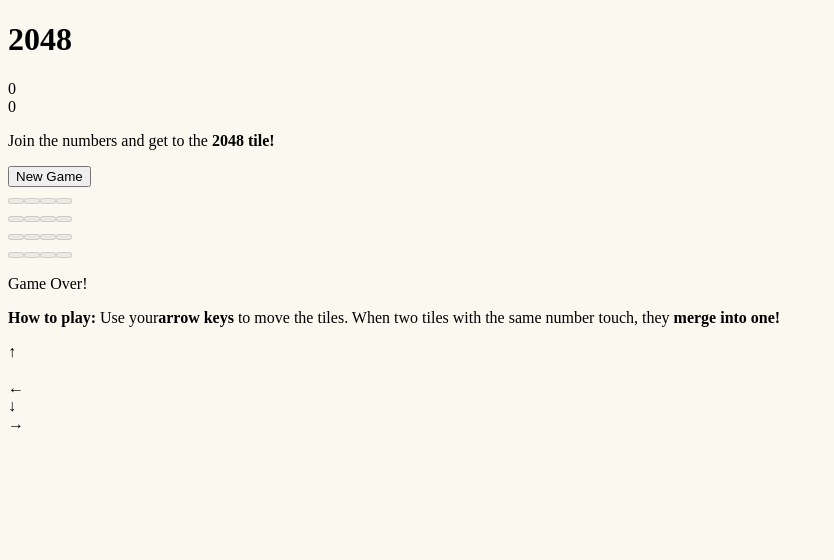
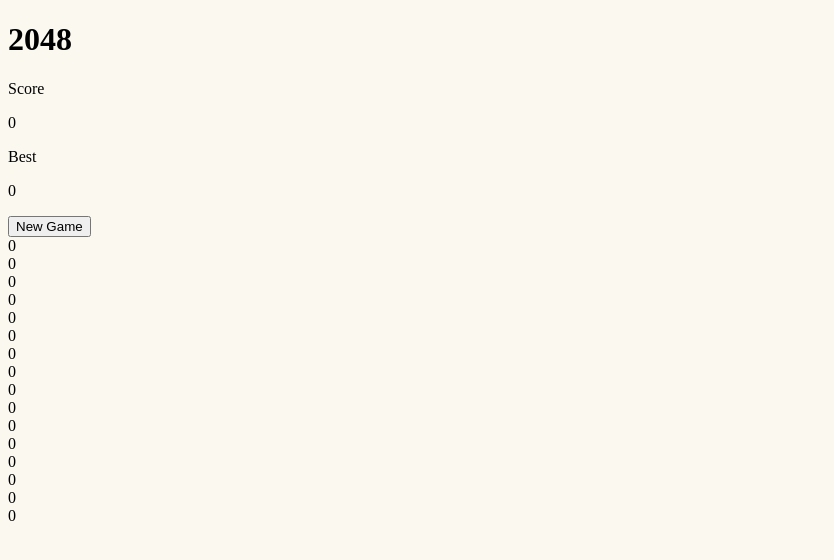
Before and after one commit to Ravid-A/2048Multiplayer, a Next.js app in the folder 2048Multiplayer/: page /classic in a window 1280 px wide. Shown: the top 560 px of the page, without its empty margins (0-834 px from the left). Built offline with nearby package versions, Linux system fonts and the light colour scheme.

Commit message:
Started working on the classic offline game

```diff
--- a/2048Multiplayer/components/Game/Offline/GameControls.jsx
+++ b/2048Multiplayer/components/Game/Offline/GameControls.jsx
@@ -1,12 +1,13 @@
+import { observer } from "mobx-react-lite";
+
 import styles from "../../../styles/Game/Offline/GameControls.module.css";
 
-export default function GameControls({ game, setGame }) {
+const GameControls = ({ game }) => {
   return (
-    <div>
-      <p>
-        Join the numbers and get to the <strong>2048 tile!</strong>
-      </p>
-      <button>New Game</button>
+    <div className={styles.game_controls}>
+      <button onClick={game.start}>New Game</button>
     </div>
   );
-}
+};
+
+export default observer(GameControls);
--- a/2048Multiplayer/components/Game/Offline/GameHeading.jsx
+++ b/2048Multiplayer/components/Game/Offline/GameHeading.jsx
@@ -1,13 +1,23 @@
+import { observer } from "mobx-react-lite";
+
 import styles from "../../../styles/Game/Offline/GameHeading.module.css";
 
-export default function GameHeading() {
+const GameHeading = ({ game }) => {
   return (
-    <div>
+    <div className={styles.game_heading}>
       <h1>2048</h1>
-      <div>
-        <div>0</div>
-        <div>0</div>
+      <div className={styles.scores}>
+        <div className={styles.score}>
+          <p>Score</p>
+          <p>{game.getScore}</p>
+        </div>
+        <div className={styles.score}>
+          <p>Best</p>
+          <p>{game.getBestScore}</p>
+        </div>
       </div>
     </div>
   );
-}
+};
+
+export default observer(GameHeading);
--- a/2048Multiplayer/components/Game/Offline/GamePanel.jsx
+++ b/2048Multiplayer/components/Game/Offline/GamePanel.jsx
@@ -1,49 +1,24 @@
+import { observer } from "mobx-react-lite";
+
 import styles from "../../../styles/Game/Offline/GamePanel.module.css";
 
-export default function GamePanel({ tiles = [], online = false }) {
+const GamePanel = ({ game }) => {
   return (
-    <>
-      <div>
-        <div>
-          <div>
-            <button disabled={true}></button>
-            <button disabled={true}></button>
-            <button disabled={true}></button>
-            <button disabled={true}></button>
-            <br />
-            <button disabled={true}></button>
-            <button disabled={true}></button>
-            <button disabled={true}></button>
-            <button disabled={true}></button>
-            <br />
-            <button disabled={true}></button>
-            <button disabled={true}></button>
-            <button disabled={true}></button>
-            <button disabled={true}></button>
-            <br />
-            <button disabled={true}></button>
-            <button disabled={true}></button>
-            <button disabled={true}></button>
-            <button disabled={true}></button>
-          </div>
-          <div>
-            <p>Game Over!</p>
-          </div>
+    <div className={styles.game_panel}>
+      {game.getBoard.map((row, rowIndex) => (
+        <div key={rowIndex} className={styles.row}>
+          {row.map((cell, cellIndex) => (
+            <div
+              key={cellIndex}
+              className={`${styles.cell} ${styles[`cell_${cell}`]}`}
+            >
+              {cell}
+            </div>
+          ))}
         </div>
+      ))}
+    </div>
+  );
+};
 
-        <div>
-          <p>
-            <strong>How to play:</strong> Use your
-            <strong>arrow keys</strong> to move the tiles. When two tiles with
-            the same number touch, they <strong>merge into one!</strong>
-          </p>
-          <div>↑</div>
-          <br />
-          <div>←</div>
-          <div>↓</div>
-          <div>→</div>
-        </div>
-      </div>
-    </>
-  );
-}
+export default observer(GamePanel);
--- a/2048Multiplayer/components/Game/OfflineGame.jsx
+++ b/2048Multiplayer/components/Game/OfflineGame.jsx
@@ -1,15 +1,22 @@
+import { useEffect } from "react";
+import { observer } from "mobx-react-lite";
+
 import GameControls from "./Offline/GameControls";
 import GameHeading from "./Offline/GameHeading";
 import GamePanel from "./Offline/GamePanel";
 
-import styles from "../../styles/Game/OfflineGame.module.css";
+const OfflineGame = ({ game }) => {
+  useEffect(() => {
+    game.setBestScoreFromLocalStorage();
+  }, []);
 
-export default function OfflineGame() {
   return (
     <div>
-      <GameHeading />
-      <GameControls />
-      <GamePanel />
+      <GameHeading game={game} />
+      <GameControls game={game} />
+      <GamePanel game={game} />
     </div>
   );
-}
+};
+
+export default observer(OfflineGame);
--- a/2048Multiplayer/package.json
+++ b/2048Multiplayer/package.json
@@ -19,6 +19,8 @@
     "cross-env": "^7.0.3",
     "dotenv": "^16.3.1",
     "jsonwebtoken": "^9.0.2",
+    "mobx": "^6.12.0",
+    "mobx-react-lite": "^4.0.5",
     "next": "^14.0.4",
     "react": "^18.2.0",
     "react-dom": "^18.2.0"
--- a/2048Multiplayer/pages/classic.jsx
+++ b/2048Multiplayer/pages/classic.jsx
@@ -1,17 +1,11 @@
-import { useState } from "react";
+import OfflineGame from "../components/Game/OfflineGame";
 
-import CGame from "../utilities/CGame";
-
-import OfflineGame from "../components/Game/OfflineGame";
+import GameObserver from "../states/GameObserver";
 
 //import "../styles/Classic.module.css";
 
 export default function Classic() {
-  const [game, setGame] = useState(new CGame());
+  const game = new GameObserver();
 
-  return (
-    <>
-      <OfflineGame />
-    </>
-  );
+  return <OfflineGame game={game} />;
 }
--- /dev/null
+++ b/2048Multiplayer/states/GameObserver.js
@@ -0,0 +1,94 @@
+import { makeObservable, observable, action, computed } from "mobx";
+
+export default class GameObserver {
+  tiles = [];
+
+  score = 0;
+
+  bestScore = 0;
+
+  constructor() {
+    makeObservable(this, {
+      tiles: observable,
+      score: observable,
+      bestScore: observable,
+      init: action,
+      start: action,
+      addTile: action,
+      setBestScore: action,
+      setBestScoreFromLocalStorage: action,
+      setScore: action,
+      GetRandomIndex: computed,
+      GetRandomValue: computed,
+      getScore: computed,
+      getBestScore: computed,
+      getBoard: computed,
+    });
+    this.init();
+  }
+
+  init() {
+    this.tiles = [
+      [0, 0, 0, 0],
+      [0, 0, 0, 0],
+      [0, 0, 0, 0],
+      [0, 0, 0, 0],
+    ];
+
+    this.score = 0;
+    this.bestScore = 0;
+  }
+
+  start() {
+    this.init();
+    this.addTile();
+    this.addTile();
+  }
+
+  addTile() {
+    let x, y;
+
+    do {
+      x = this.GetRandomIndex;
+      y = this.GetRandomIndex;
+    } while (this.tiles[x][y] != 0);
+    this.tiles[x][y] = this.GetRandomValue;
+  }
+
+  get GetRandomIndex() {
+    return Math.floor(Math.random() * this.tiles.length);
+  }
+
+  get GetRandomValue() {
+    return 2 * (Math.floor(Math.random() * 2) + 1);
+  }
+
+  setBestScore() {
+    if (this.score > this.bestScore) {
+      this.bestScore = this.score;
+    }
+  }
+
+  setBestScoreFromLocalStorage() {
+    const bestScore = localStorage.getItem("bestScore");
+    if (bestScore) {
+      this.bestScore = bestScore;
+    }
+  }
+
+  setScore(value) {
+    this.score += value;
+  }
+
+  get getScore() {
+    return this.score;
+  }
+
+  get getBestScore() {
+    return this.bestScore;
+  }
+
+  get getBoard() {
+    return this.tiles;
+  }
+}
--- a/2048Multiplayer/utilities/CGame.js
+++ /dev/null
@@ -1,46 +0,0 @@
-export default class CGame {
-  tiles = [];
-
-  score = 0;
-  bestScore = 0;
-
-  constructor() {
-    this.init();
-  }
-
-  init() {
-    this.tiles = [
-      [0, 0, 0, 0],
-      [0, 0, 0, 0],
-      [0, 0, 0, 0],
-      [0, 0, 0, 0],
-    ];
-
-    this.score = 0;
-    this.bestScore = 0;
-  }
-
-  start() {
-    this.init();
-    this.addTile();
-    this.addTile();
-  }
-
-  addTile() {
-    let x, y;
-
-    do {
-      x = GetRandomIndex();
-      y = GetRandomIndex();
-    } while (this.tiles[x][y] != 0);
-    this.tiles[x][y] = GetRandomValue();
-  }
-
-  GetRandomIndex() {
-    return Math.floor(Math.random() * tiles.length);
-  }
-
-  GetRandomValue() {
-    return 2 * (Math.floor(Math.random() * 2) + 1);
-  }
-}
```
Also changed, not shown: 2 other files (tests, documents, lock files or other folders).
